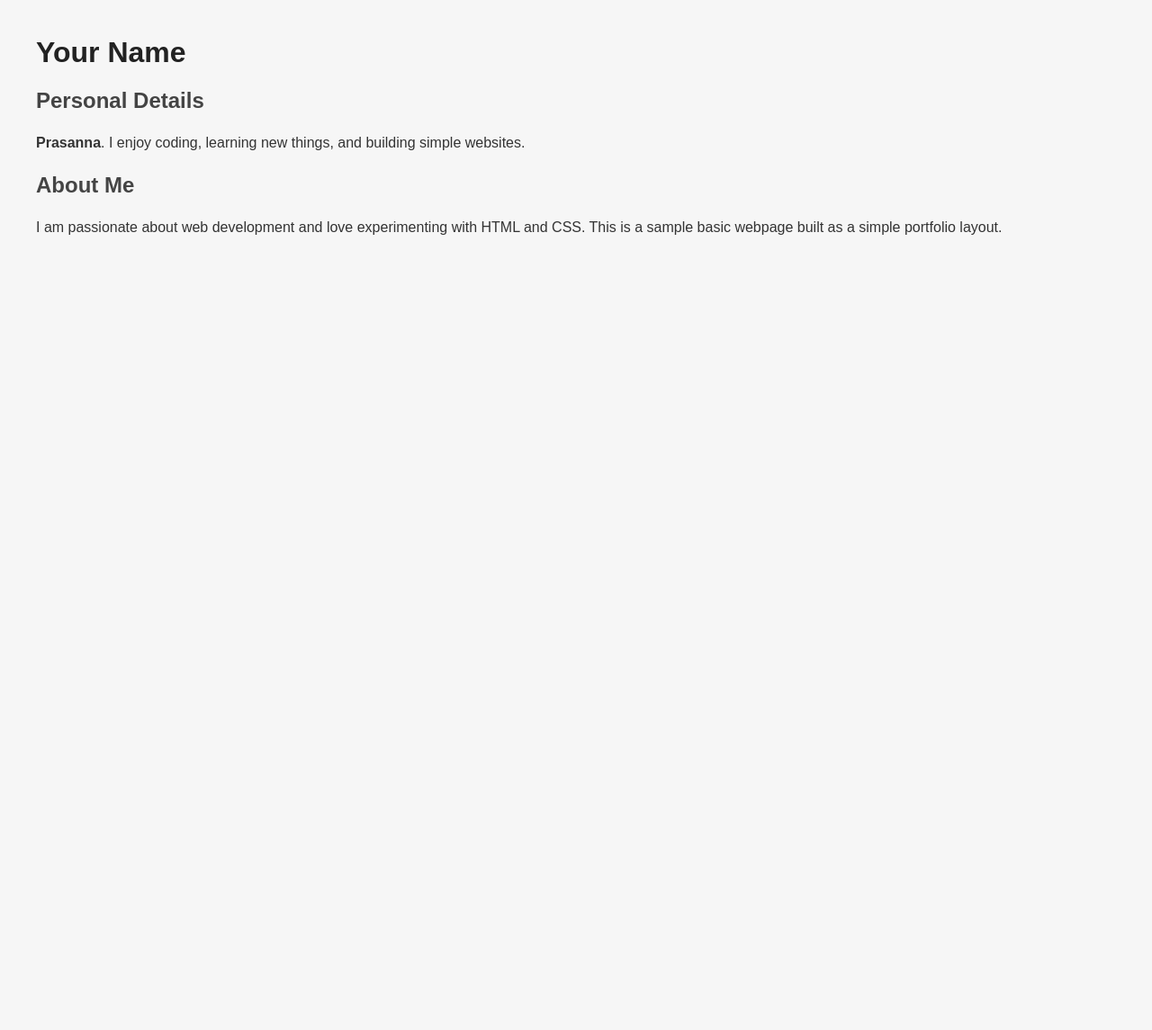
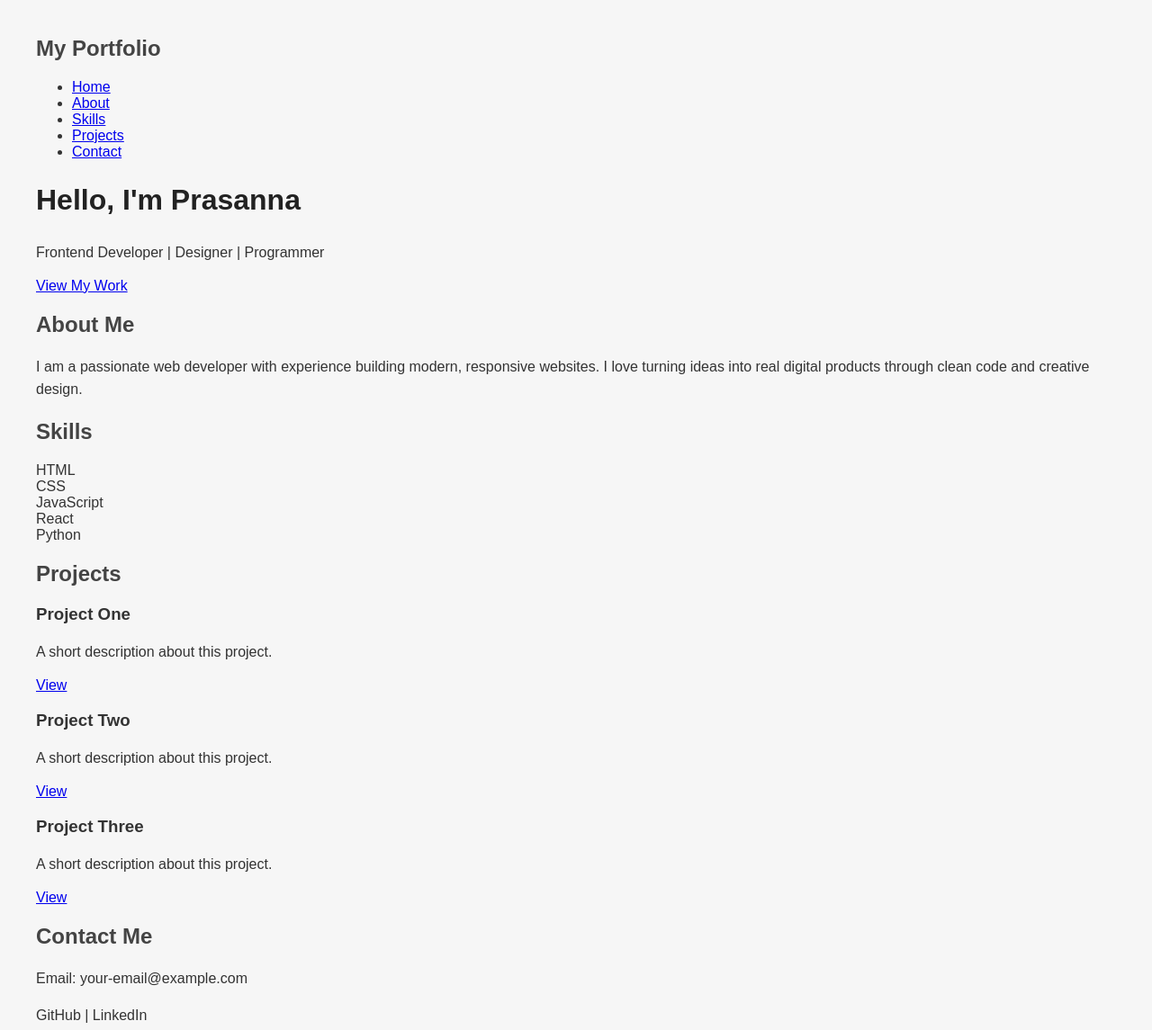
Before and after one commit to LakshmiPrasanna152/repo--sample-page, a plain HTML site: page index.html in a window 1280 px wide. Shown: the whole page at 90% size. Before the commit the page ends 800 px from the top, so only its background shows below. Drawn offline with Linux system fonts and the light colour scheme.

Commit message:
portfolio.html

```diff
--- a/index.html
+++ b/index.html
@@ -1,27 +1,89 @@
 <!DOCTYPE html>
 <html lang="en">
 <head>
-    <meta charset="UTF-8">
-    <meta name="viewport" content="width=device-width, initial-scale=1.0">
-    <title>Simple Portfolio</title>
-    <link rel="stylesheet" href="style.css">
+    <meta charset="UTF-8" />
+    <meta name="viewport" content="width=device-width, initial-scale=1.0" />
+    <title>My Portfolio</title>
+    <link rel="stylesheet" href="style.css" />
 </head>
 <body>
 
-    <h1>Your Name</h1>
+    <!-- Navbar -->
+    <header>
+        <nav>
+            <h2 class="logo">My Portfolio</h2>
+            <ul>
+                <li><a href="#home">Home</a></li>
+                <li><a href="#about">About</a></li>
+                <li><a href="#skills">Skills</a></li>
+                <li><a href="#projects">Projects</a></li>
+                <li><a href="#contact">Contact</a></li>
+            </ul>
+        </nav>
+    </header>
 
-    <h2>Personal Details</h2>
-    <p>
-         <strong>Prasanna</strong>.
+    <!-- Hero Section -->
+    <section id="home" class="hero">
+        <div class="hero-text">
+            <h1>Hello, I'm <span>Prasanna</span></h1>
+            <p>Frontend Developer | Designer | Programmer</p>
+            <a href="#projects" class="btn">View My Work</a>
+        </div>
+    </section>
 
-        I enjoy coding, learning new things, and building simple websites.
-    </p>
+    <!-- About Section -->
+    <section id="about" class="about">
+        <h2>About Me</h2>
+        <p>
+            I am a passionate web developer with experience building
+            modern, responsive websites. I love turning ideas into real
+            digital products through clean code and creative design.
+        </p>
+    </section>
 
-    <h2>About Me</h2>
-    <p>
-        I am passionate about web development and love experimenting with HTML and CSS.
-        This is a sample basic webpage built as a simple portfolio layout.
-    </p>
+    <!-- Skills Section -->
+    <section id="skills" class="skills">
+        <h2>Skills</h2>
+        <div class="skill-box">
+            <div class="skill">HTML</div>
+            <div class="skill">CSS</div>
+            <div class="skill">JavaScript</div>
+            <div class="skill">React</div>
+            <div class="skill">Python</div>
+        </div>
+    </section>
+
+    <!-- Projects Section -->
+    <section id="projects" class="projects">
+        <h2>Projects</h2>
+
+        <div class="project-grid">
+            <div class="project-card">
+                <h3>Project One</h3>
+                <p>A short description about this project.</p>
+                <a href="#" class="btn">View</a>
+            </div>
+
+            <div class="project-card">
+                <h3>Project Two</h3>
+                <p>A short description about this project.</p>
+                <a href="#" class="btn">View</a>
+            </div>
+
+            <div class="project-card">
+                <h3>Project Three</h3>
+                <p>A short description about this project.</p>
+                <a href="#" class="btn">View</a>
+            </div>
+        </div>
+    </section>
+
+    <!-- Contact Section -->
+    <section id="contact" class="contact">
+        <h2>Contact Me</h2>
+        <p>Email: your-email@example.com</p>
+        <p>GitHub | LinkedIn</p>
+    </section>
 
 </body>
 </html>
```
